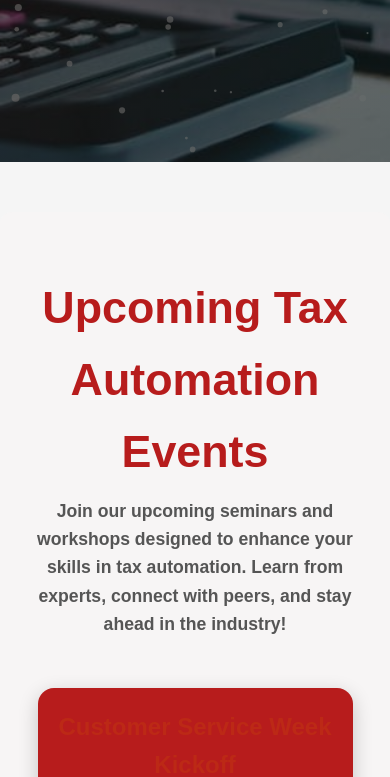
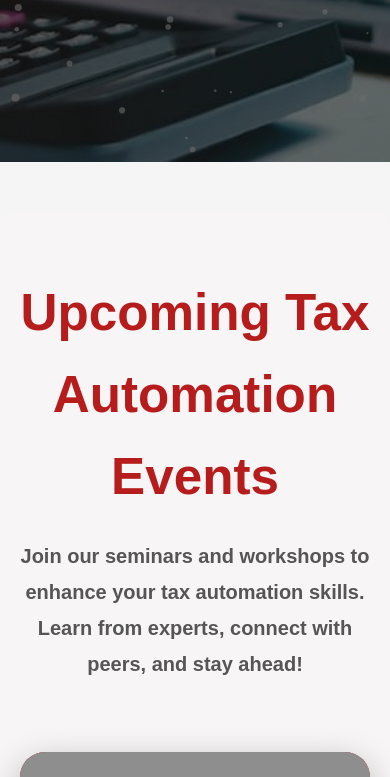
Before and after one commit to fatihabib/taxsite, a Django app: page / in a window 390 px wide. Shown: the part 763-1540 px from the top of the page. Run offline with Django 4.2, Linux system fonts and the light colour scheme; data comes from the database, SQL or seed files in the repository; both versions use the stored data as it was after the commit; grey boxes are pictures that could not be loaded.

Commit message:
Describe your changes

```diff
--- a/siteapp/static/siteapp/css/styles.css
+++ b/siteapp/static/siteapp/css/styles.css
@@ -688,233 +688,205 @@ Hero Section
     }
 }
 
-
-/* ==========================
-   Events Section
-========================== */
-
-
-/* ==========================
-   Events Section
-========================= */
-
 .events-section {
     background: #f7f5f5;
-    color: #333;
-    padding: 80px 20px;
+    padding: 120px 40px;
+    /* more spacing */
     font-family: 'DM Sans', sans-serif;
     text-align: center;
 }
 
-
-/* -----------------------
-   Titles (Scoped)
------------------------ */
-
-.events-section h2.events-title {
-    font-size: 2.8rem;
+.events-title {
+    font-size: 3.2rem;
     color: #b71c1c;
-    margin-bottom: 10px;
-}
-
-.events-section p.events-subtitle {
-    font-size: 1.1rem;
-    max-width: 700px;
-    margin: 0 auto 50px auto;
+    font-weight: 900;
+    margin-bottom: 20px;
+}
+
+.events-subtitle {
+    font-size: 1.25rem;
     color: #555;
-    line-height: 1.6;
-}
-
-
-/* -----------------------
-   Events Grid
------------------------ */
-
-.events-section .events-grid {
-    display: flex;
-    flex-wrap: wrap;
-    justify-content: center;
-    gap: 30px;
-    align-items: stretch;
-}
-
-
-/* -----------------------
-   Event Card
------------------------ */
-
-.events-section .event-card {
-    flex: 1 1 300px;
-    max-width: 360px;
+    margin-bottom: 70px;
+    max-width: 900px;
+    margin-left: auto;
+    margin-right: auto;
+    line-height: 1.8;
+}
+
+
+/* Grid */
+
+.events-grid {
+    display: grid;
+    grid-template-columns: repeat(auto-fit, minmax(380px, 1fr));
+    /* wider cards */
+    gap: 50px;
+    max-width: 1500px;
+    margin: 0 auto;
+}
+
+
+/* Event Card */
+
+.event-card {
     background: #b71c1c;
     color: #fff;
-    border-radius: 16px;
+    /* all text white */
+    border-radius: 25px;
     overflow: hidden;
-    box-shadow: 0 6px 20px rgba(0, 0, 0, 0.2);
-    transition: transform 0.3s ease, box-shadow 0.3s ease;
+    box-shadow: 0 12px 35px rgba(0, 0, 0, 0.3);
+    transition: transform 0.45s ease, box-shadow 0.45s ease;
     display: flex;
     flex-direction: column;
-}
-
-.events-section .event-card:hover {
-    transform: translateY(-8px);
-    box-shadow: 0 15px 35px rgba(0, 0, 0, 0.3);
+    font-weight: 500;
+}
+
+.event-card:hover {
+    transform: translateY(-15px) scale(1.03);
+    box-shadow: 0 25px 60px rgba(0, 0, 0, 0.4);
 }
 
 
 /* Event Image */
 
-.events-section .event-image {
+.event-image {
     position: relative;
-    width: 100%;
-    height: 200px;
+    height: 260px;
     overflow: hidden;
-    background: #ddd;
-    /* fallback color */
-}
-
-.events-section .event-image img {
+    border-bottom: 3px solid rgba(255, 255, 255, 0.2);
+}
+
+.event-image img {
     width: 100%;
     height: 100%;
     object-fit: cover;
-    filter: brightness(0.75);
-    transition: transform 0.4s ease, filter 0.3s ease;
-}
-
-.events-section .event-card:hover .event-image img {
-    transform: scale(1.05);
-    filter: brightness(0.6);
-}
-
-.events-section .event-date {
+    filter: brightness(0.9);
+    transition: transform 0.5s ease, filter 0.4s ease;
+}
+
+.event-card:hover .event-image img {
+    transform: scale(1.1);
+    filter: brightness(0.5);
+}
+
+.event-date {
     position: absolute;
-    bottom: 10px;
-    left: 10px;
+    bottom: 14px;
+    left: 14px;
     background: #fff;
     color: #b71c1c;
-    padding: 5px 10px;
-    border-radius: 12px;
-    font-size: 0.85rem;
-    font-weight: 600;
-}
-
-
-/* -----------------------
-   Content
------------------------ */
-
-.events-section .event-content {
-    padding: 20px;
+    padding: 7px 16px;
+    border-radius: 16px;
+    font-weight: 700;
+    font-size: 0.9rem;
+}
+
+
+/* Event Content */
+
+.event-content {
+    padding: 30px 26px;
     flex: 1;
     display: flex;
     flex-direction: column;
     justify-content: space-between;
 }
 
-.events-section .event-content h3 {
-    font-size: 1.5rem;
-    margin-bottom: 10px;
-}
-
-.events-section .event-content p {
+.event-content h3 {
+    font-size: 1.7rem;
+    margin-bottom: 12px;
+    color: #fff;
+    /* white on red */
+}
+
+.event-content p {
+    font-size: 1rem;
+    margin-bottom: 15px;
+    color: #fff;
+    /* white on red */
+}
+
+.event-info {
     font-size: 0.95rem;
-    color: #fce8e8;
-    margin-bottom: 12px;
-    flex: 1;
-}
-
-.events-section .event-info {
-    font-size: 0.9rem;
-    color: #fbeaea;
-    margin-bottom: 15px;
-}
-
-
-/* -----------------------
-   Buttons
------------------------ */
-
-.events-section .event-actions {
+    margin-bottom: 25px;
+    color: #fff;
+    /* white on red */
+}
+
+
+/* Buttons */
+
+.event-actions {
+    display: flex;
+    gap: 15px;
+    flex-wrap: wrap;
+}
+
+
+/* Buttons */
+
+.event-actions {
     display: flex;
     gap: 12px;
     flex-wrap: wrap;
-    margin-top: 10px;
-}
-
-.events-section .event-btn {
-    flex: 1;
-    background: #fff;
-    color: #b71c1c;
-    padding: 10px 18px;
-    border-radius: 30px;
-    text-decoration: none;
-    font-weight: 600;
-    text-align: center;
-    transition: all 0.3s ease;
-}
-
-.events-section .event-btn:hover {
-    background: #fce8e8;
-    transform: scale(1.05);
-}
-
-.events-section .add-calendar-btn {
-    flex: 1;
-    background: #efecec;
-    color: #b71c1c;
-    padding: 10px 18px;
-    border-radius: 30px;
-    text-decoration: none;
+}
+
+.event-btn,
+.add-calendar-btn {
+    flex: none;
+    /* remove stretching */
+    padding: 8px 18px;
+    /* smaller, more proportional */
+    border-radius: 25px;
     font-weight: 600;
     font-size: 0.95rem;
     text-align: center;
-    transition: all 0.3s ease;
-    box-shadow: 0 4px 12px rgba(0, 0, 0, 0.2);
-}
-
-.events-section .add-calendar-btn:hover {
-    background: #910404;
-    color: #fff;
-    transform: scale(1.05);
-    box-shadow: 0 6px 18px rgba(0, 0, 0, 0.25);
-}
-
-
-/* -----------------------
-   No Events
------------------------ */
-
-.events-section .no-events {
-    font-size: 1.2rem;
+    text-decoration: none;
+    transition: all 0.25s ease;
+    box-shadow: 0 3px 10px rgba(0, 0, 0, 0.2);
+    /* subtle depth */
+}
+
+.event-btn {
+    background: #fff;
     color: #b71c1c;
-    margin-top: 20px;
-}
-
-
-/* -----------------------
-   Responsive
------------------------ */
+}
+
+.event-btn:hover {
+    background: #fce8e8;
+    transform: translateY(-2px) scale(1.03);
+    box-shadow: 0 6px 15px rgba(0, 0, 0, 0.25);
+}
+
+.add-calendar-btn {
+    background: rgba(255, 255, 255, 0.15);
+    color: #fff;
+    border: 1px solid rgba(255, 255, 255, 0.4);
+}
+
+.add-calendar-btn:hover {
+    background: rgba(255, 255, 255, 0.25);
+    transform: translateY(-2px) scale(1.03);
+}
+
+
+/* Responsive */
 
 @media (max-width: 768px) {
-    .events-section .events-grid {
+    .events-grid {
+        grid-template-columns: 1fr;
+    }
+    .event-actions {
+        justify-content: center;
+    }
+}
+
+@media (max-width: 480px) {
+    .event-actions {
         flex-direction: column;
-        align-items: center;
-        gap: 20px;
-    }
-    .events-section .event-card {
-        max-width: 90%;
-    }
-    .events-section .event-actions {
-        justify-content: center;
-    }
-}
-
-@media (max-width: 480px) {
-    .events-section .event-actions {
-        flex-direction: column;
-        gap: 10px;
-    }
-    .events-section .event-actions a {
+        gap: 14px;
+    }
+    .event-actions a {
         width: 100%;
     }
 }
--- a/siteapp/templates/siteapp/index.html
+++ b/siteapp/templates/siteapp/index.html
@@ -22,44 +22,38 @@
         </div>
     </div>
 </section>
-
-
-<!-- Events Section -->
 <section id="events" class="events-section">
     <div class="container">
         <h2 class="events-title">Upcoming Tax Automation Events</h2>
         <p class="events-subtitle">
-            Join our upcoming seminars and workshops designed to enhance your skills in tax automation. Learn from experts, connect with peers, and stay ahead in the industry!
+            Join our seminars and workshops to enhance your tax automation skills. Learn from experts, connect with peers, and stay ahead!
         </p>
 
         <div class="events-grid">
             {% for event in events %}
             <div class="event-card">
+                {% if event.image %}
                 <div class="event-image">
-                    {% if event.image %}
-                    <img src="{{ event.image.url }}" alt="{{ event.title }}" loading="lazy"> {% else %}
-                    <img src="{% static 'images/event-placeholder.jpg' %}" alt="Event Image" loading="lazy"> {% endif %}
+                    <img src="{{ event.image.url }}" alt="{{ event.title }}" loading="lazy">
                     <div class="event-date">
                         📅 {{ event.date|date:"M d, Y" }}
                     </div>
                 </div>
+                {% endif %}
                 <div class="event-content">
                     <h3>{{ event.title }}</h3>
                     <p>{{ event.description|truncatewords:35 }}</p>
 
-                    <div class="event-info">
-                        💼 {{ event.type|capfirst }} | 📍
-                        <a href="https://www.google.com/maps/search/{{ event.location|urlencode }}" target="_blank">
-                            {{ event.location }}
-                        </a>
-                    </div>
+                    <!-- Location included and all words white -->
+                    {% if event.type %} 💼 {{ event.type|capfirst }} | {% endif %} 📍 <a href="https://www.google.com/maps/search/{{ event.location|urlencode }}" target="_blank">
+    {{ event.location }}
+</a>
+
 
                     <div class="event-actions">
                         <a href="{% url 'event_detail' event.id %}" class="event-btn">Explore Event</a>
                         <a href="https://calendar.google.com/calendar/render?action=TEMPLATE&text={{ event.title|urlencode }}&dates={{ event.date|date:'Ymd' }}/{{ event.date|date:'Ymd' }}&details={{ event.description|urlencode }}&location={{ event.location|urlencode }}" target="_blank"
-                            class="add-calendar-btn">
-                            📆 Add to Calendar
-                        </a>
+                            class="add-calendar-btn">📆 Add to Calendar</a>
                     </div>
                 </div>
             </div>
```
Also changed, not shown: db.sqlite3.
